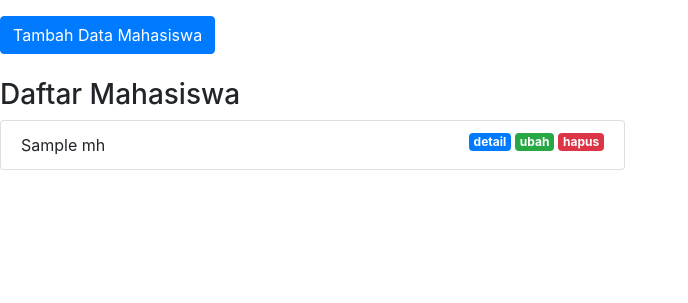
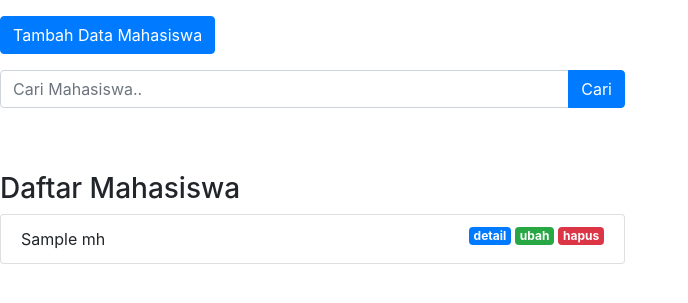
Before and after one commit to DwikiD/php-mvc, a PHP site: the page made by app/views/mahasiswa/index.php in a window 1280 px wide. Shown: the part 56-359 px from the top of the page, without its empty margins (0-688 px from the left). Run offline with PHP 8.4, Linux system fonts and the light colour scheme; the template is opened without the code that fills it: most values are stand-ins (such as "Sample title", 1, 10 or a date in 2020); some libraries are stand-ins or nearby versions.

Commit message:
latihan php mvc searching

```diff
--- a/app/views/mahasiswa/index.php
+++ b/app/views/mahasiswa/index.php
@@ -6,11 +6,30 @@
 		</div>
 	</div>
 
-	<div class="row">
+	<div class="row mb-3">
 		<div class="col-lg-6">
 			<button type="button" class="btn btn-primary tombolTambahData" data-toggle="modal" data-target="#formModal">
   				Tambah Data Mahasiswa
-			</button> <br> <br>
+			</button>
+		</div>
+	</div>
+
+	<div class="row ">
+		<div class="col-lg-6">
+			<form action="<?= BASEURL; ?>/mahasiswa/cari" method="post">
+				<div class="input-group mb-3">
+					 <input type="text" class="form-control" placeholder="Cari Mahasiswa.." name="keyword" id="keyword" aria-describedby="button-addon2" autocomplete="off">
+					  <div class="input-group-append">
+					    <button class="btn btn-primary" type="submit" id="tombolCari">Cari</button>
+	  	</div>
+	</div>
+			</form>
+		</div>
+	</div>
+
+	<div class="row">
+		<div class="col-lg-6">
+			 <br> <br>
 			<h3>Daftar Mahasiswa</h3>
 				<ul class="list-group">
 					<?php foreach( $data['mhs'] as $mhs ) : ?>
```
Also changed, not shown: app/controllers/Mahasiswa.php (+8 -0 lines), app/models/Mahasiswa_model.php (+7 -1 lines).
